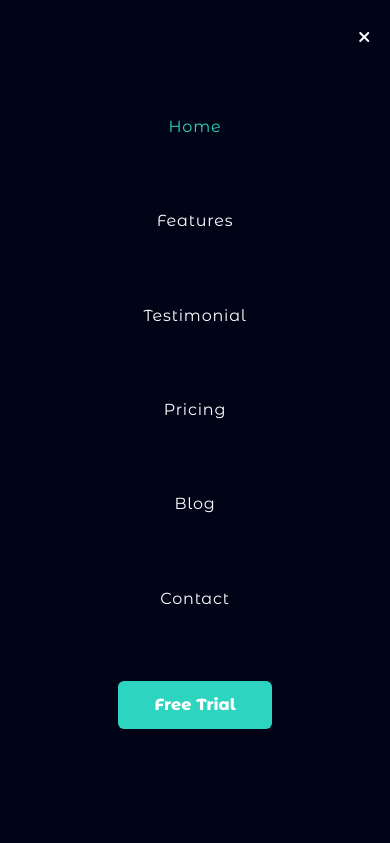
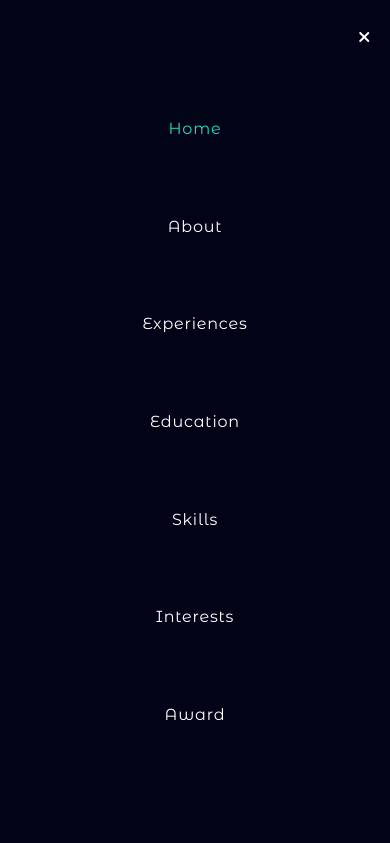
Before and after one commit to Hermannnn006/final-project-prakerja, a website: page index.html in a window 390 px wide. Both pictures are taken after a click on the element 362 px from the left and 38 px from the top of the page. Shown: the top 843 px of the page. Drawn offline with Linux system fonts and the light colour scheme.

Commit message:
updated commit

```diff
--- a/index.html
+++ b/index.html
@@ -32,13 +32,12 @@
             <div id="menu" class="hidden bg-color-primary-dark h-[100vh] absolute inset-0">
                 <ul class="h-full grid place-items-center py-20">
                     <li><a id="hLink" href="#home" class="hover:text-color-secondary ease-in duration-200">Home</a></li>
-                    <li><a id="hLink" href="#features" class="hover:text-color-secondary ease-in duration-200">Features</a></li>
-                    <li><a id="hLink" href="#testimonial" class="hover:text-color-secondary ease-in duration-200">Testimonial</a></li>
-                    <li><a id="hLink" href="#pricing" class="hover:text-color-secondary ease-in duration-200">Pricing</a></li>
-                    <li><a id="hLink" href="#blog" class="hover:text-color-secondary ease-in duration-200">Blog</a></li>
-                    <li><a id="hLink" href="#contact" class="hover:text-color-secondary ease-in duration-200">Contact</a></li>
-
-                    <li><button class="btn">free trial</button></li>
+                    <li><a id="hLink" href="#about" class="hover:text-color-secondary ease-in duration-200">About</a></li>
+                    <li><a id="hLink" href="#experiences" class="hover:text-color-secondary ease-in duration-200">Experiences</a></li>
+                    <li><a id="hLink" href="#education" class="hover:text-color-secondary ease-in duration-200">Education</a></li>
+                    <li><a id="hLink" href="#skills" class="hover:text-color-secondary ease-in duration-200">Skills</a></li>
+                    <li><a id="hLink" href="#interests" class="hover:text-color-secondary ease-in duration-200">Interests</a></li>
+                    <li><a id="hLink" href="#award" class="hover:text-color-secondary ease-in duration-200">Award</a></li>
                 </ul>
             </div>
         </nav>
@@ -80,7 +79,7 @@
                 <div class="blob1"></div>
                 <div class="blob2"></div>
                     <div class="text-center">
-                        <h4 class="font-bold text-color-secondary mb-4 py-20">Experiences</h4>
+                        <h4 class="font-bold text-color-secondary mb-4 pt-20">Experiences</h4>
                         <ol class="items-center sm:flex lg:justify-center">
                             <li class="relative mb-6 sm:mb-0">
                                 <div class="flex items-center">
@@ -146,7 +145,7 @@
                 <div class="blob1"></div>
                 <div class="blob2"></div>
                 <div class="text-center">
-                    <h4 class="font-bold text-color-secondary mb-4 lg:py-20">Skills</h4>
+                    <h4 class="font-bold text-color-secondary mb-4 lg:pt-20">Skills</h4>
                     <h1 class="title mb-4">My Skills</h1>
                 </div>
                 <div class="flex flex-wrap justify-center">
```
Also changed, not shown: dist/output.css.
